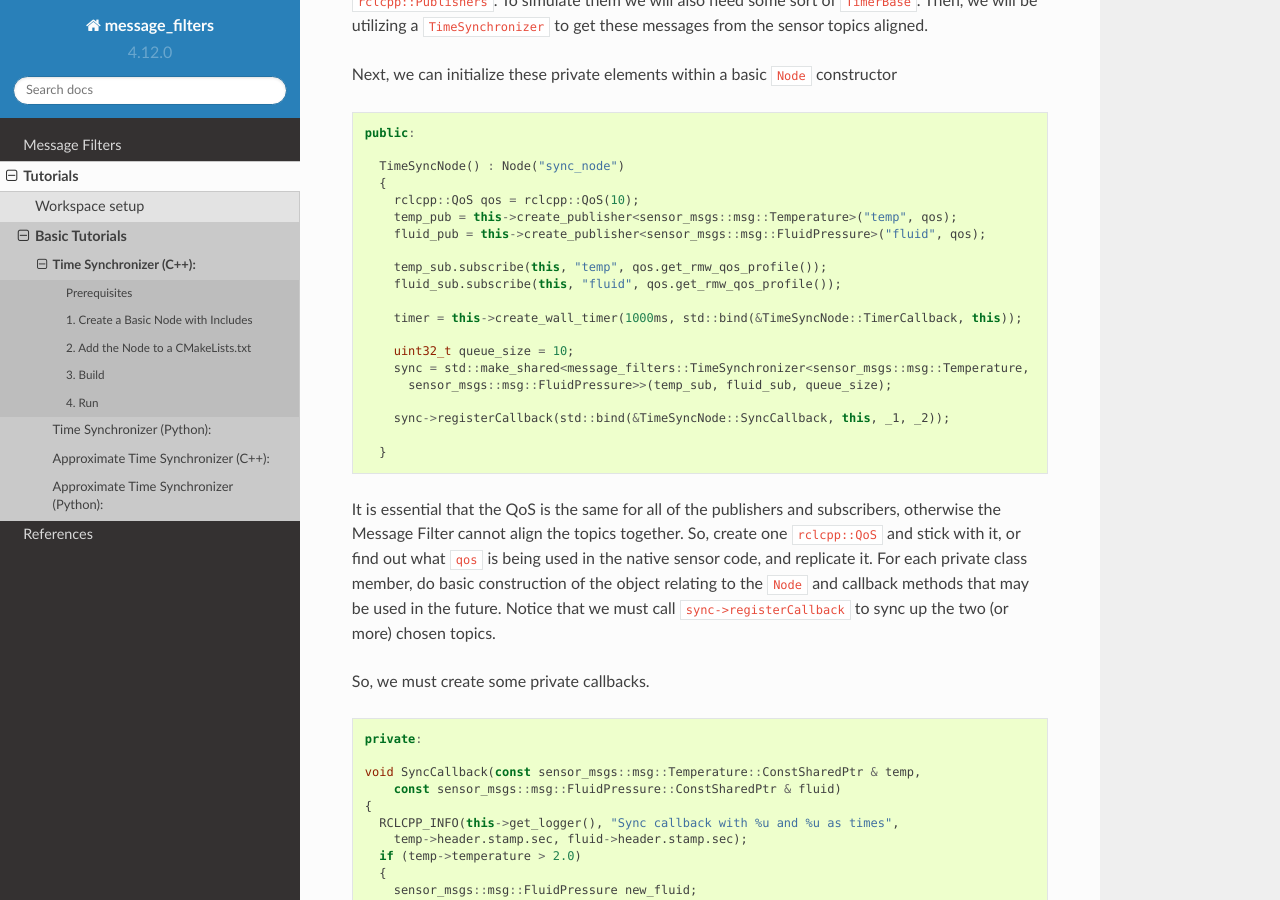
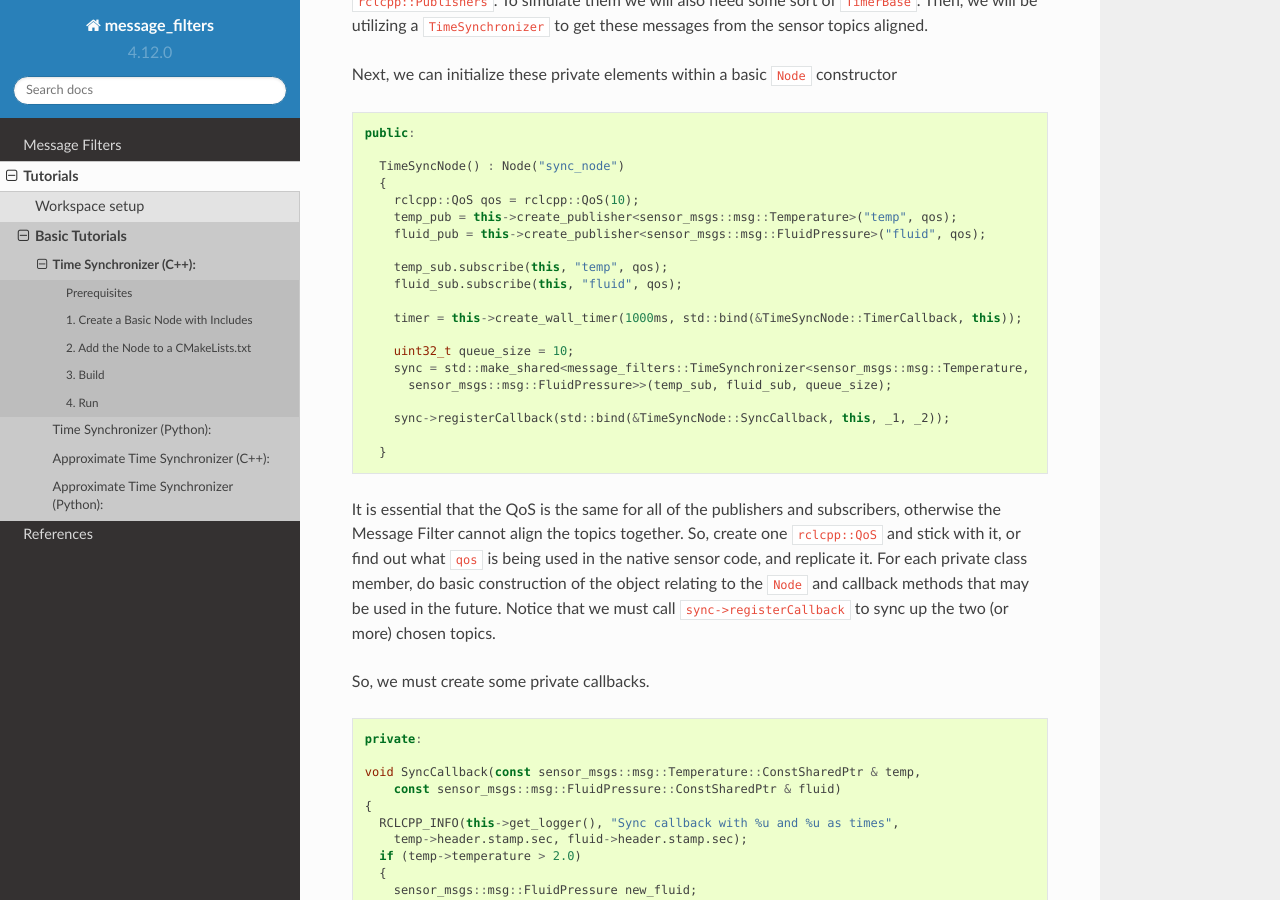
Before and after one commit to ros2/message_filters, a Sphinx documentation site: the page built from doc/Tutorials/Writing-A-Time-Synchronizer-Cpp.rst, in a window 1280 px wide and 900 px high, scrolled down 1190 px. Built offline with Sphinx 7.4.7 and the Read the Docs theme 2.0.0, drawn with Linux system fonts in a browser that asks for light colours; formulas are drawn with MathJax 3; pages that are not in the unit, such as notebooks, are missing from menus.

Commit message:
Fix docs too
Signed-off-by: CursedRock17 <mtglucas1@gmail.com>

```diff
--- a/doc/Tutorials/Approximate-Synchronizer-Cpp.rst
+++ b/doc/Tutorials/Approximate-Synchronizer-Cpp.rst
@@ -70,8 +70,8 @@ Next, we can initialize these private elements within a basic ``Node`` construct
       temp_pub = this->create_publisher<sensor_msgs::msg::Temperature>("temp", qos);
       fluid_pub = this->create_publisher<sensor_msgs::msg::FluidPressure>("fluid", qos);
 
-      temp_sub.subscribe(this, "temp", qos.get_rmw_qos_profile());
-      fluid_sub.subscribe(this, "fluid", qos.get_rmw_qos_profile());
+      temp_sub.subscribe(this, "temp", qos);
+      fluid_sub.subscribe(this, "fluid", qos);
 
       timer = this->create_wall_timer(500ms, std::bind(&TimeSyncNode::TimerCallback, this));
       second_timer = this->create_wall_timer(550ms, std::bind(&TimeSyncNode::SecondTimerCallback, this));
--- a/doc/Tutorials/Writing-A-Time-Synchronizer-Cpp.rst
+++ b/doc/Tutorials/Writing-A-Time-Synchronizer-Cpp.rst
@@ -71,8 +71,8 @@ Next, we can initialize these private elements within a basic ``Node`` construct
       temp_pub = this->create_publisher<sensor_msgs::msg::Temperature>("temp", qos);
       fluid_pub = this->create_publisher<sensor_msgs::msg::FluidPressure>("fluid", qos);
 
-      temp_sub.subscribe(this, "temp", qos.get_rmw_qos_profile());
-      fluid_sub.subscribe(this, "fluid", qos.get_rmw_qos_profile());
+      temp_sub.subscribe(this, "temp", qos);
+      fluid_sub.subscribe(this, "fluid", qos);
 
       timer = this->create_wall_timer(1000ms, std::bind(&TimeSyncNode::TimerCallback, this));
 
```
